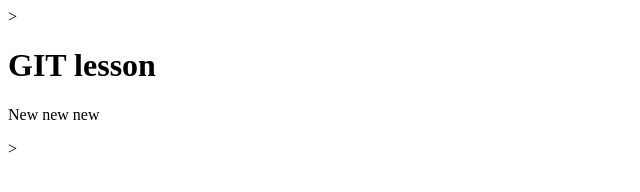
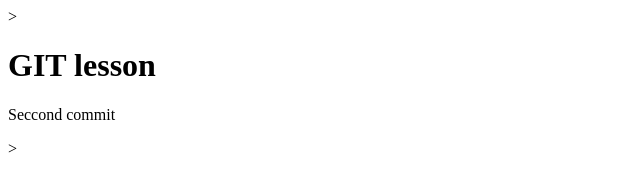
Before and after one commit to AlexDiumin/Test_index, a plain HTML site: page index.html in a window 1280 px wide. Shown: the full height of the page, 0-640 px from the left. Drawn offline with Linux system fonts and the light colour scheme.

Commit message:
second commit

```diff
--- a/index.html
+++ b/index.html
@@ -9,7 +9,7 @@
 
 	<body>
 		<h1>GIT lesson</h1>
-		<p>New new new</p>
+		<p>Seccond commit</p>
 	</body>
 
 </html>>
```
